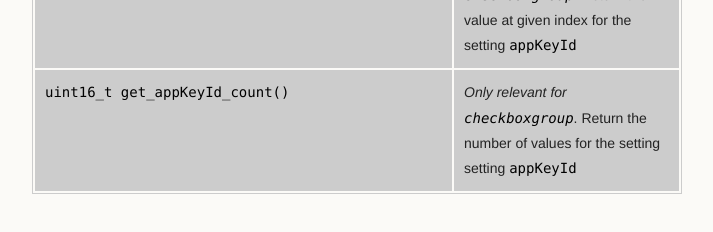
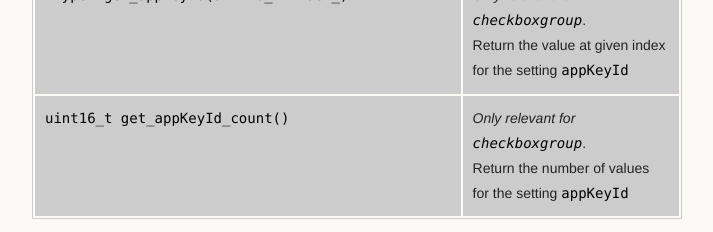
Before and after one commit to gregoiresage/enamel, a plain HTML site: page index.html in a window 1280 px wide. Shown: the part 3308-3540 px from the top of the page, without its empty margins (278-991 px from the left). Drawn offline with Linux system fonts and the light colour scheme.

```diff
--- a/index.html
+++ b/index.html
@@ -75,7 +75,7 @@
 <a id="getting-started-python" class="anchor" href="#getting-started-python" aria-hidden="true"><span aria-hidden="true" class="octicon octicon-link"></span></a>Getting Started (python)</h1>
 
 <p>If you can't modify the wscript (Cloudpebble development) you can call directly the python script.<br>
-The following command will generate 2 files (enamel.c and enamel.h) in <code>src/generated</code>, you just need to copy them in your project</p>
+The following command will generate 2 files (enamel.c and enamel.h), you just need to copy them in your project</p>
 
 <pre><code>python enamel.py --appinfo /path/to/your/appinfo.json --config /path/to/your/config.json
 </code></pre>
@@ -181,13 +181,13 @@
 <tr>
 <td><code>&lt;type&gt; get_appKeyId(uint16_t index_)</code></td>
 <td>
-<em>Only relevant for <code>checkboxgroup</code></em>. Return the value at given index for the setting <code>appKeyId</code>
+<em>Only relevant for <code>checkboxgroup</code></em>. <br>Return the value at given index for the setting <code>appKeyId</code>
 </td>
 </tr>
 <tr>
 <td><code>uint16_t get_appKeyId_count()</code></td>
 <td>
-<em>Only relevant for <code>checkboxgroup</code></em>. Return the number of values for the setting setting <code>appKeyId</code>
+<em>Only relevant for <code>checkboxgroup</code></em>. <br>Return the number of values for the setting <code>appKeyId</code>
 </td>
 </tr>
 </tbody>
```
Also changed, not shown: params.json (+1 -1 lines).
